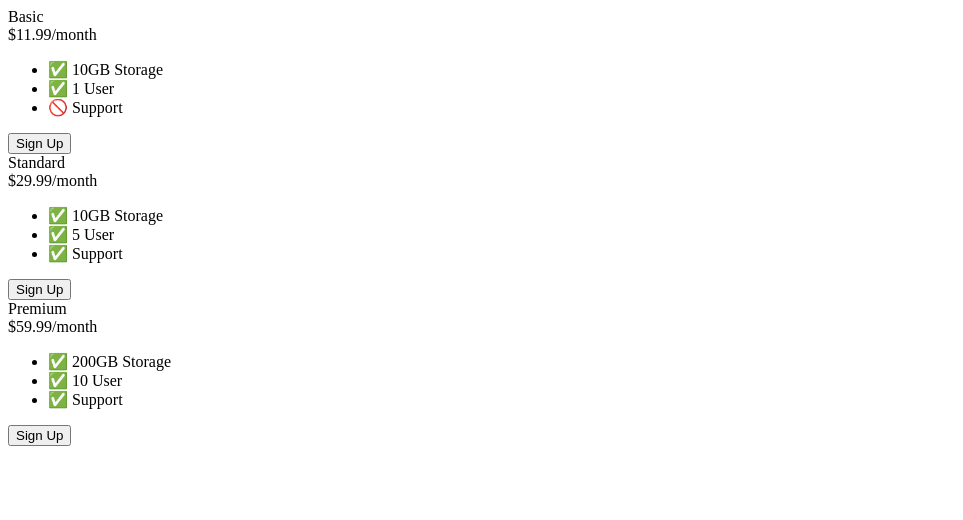
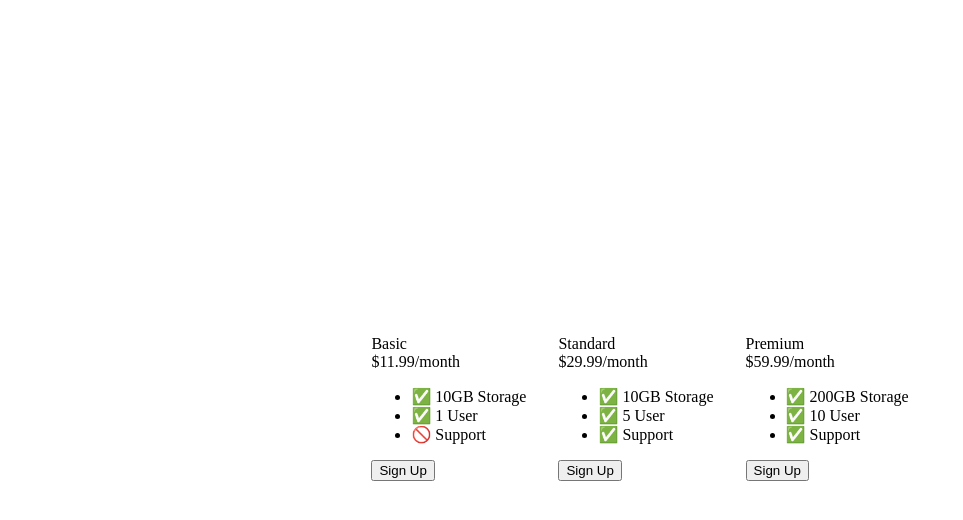
Before and after one commit to brunagirao/flexbox-pricing-table, a plain HTML site: page index.html in a window 1280 px wide. Shown: the whole page, without its empty margins (0-963 px from the left). Drawn offline with Linux system fonts and the light colour scheme; a web font is replaced by a local one.

Commit message:
add flexbox

```diff
--- a/style.css
+++ b/style.css
@@ -1,3 +1,11 @@
 body {
     font-family: 'Sono', 'sans-serif';
 }
+
+.pricing-container {
+    display: flex;
+    height: 100vh;
+    justify-content: center;
+    align-items: center;
+    gap: 2rem;
+}
```
